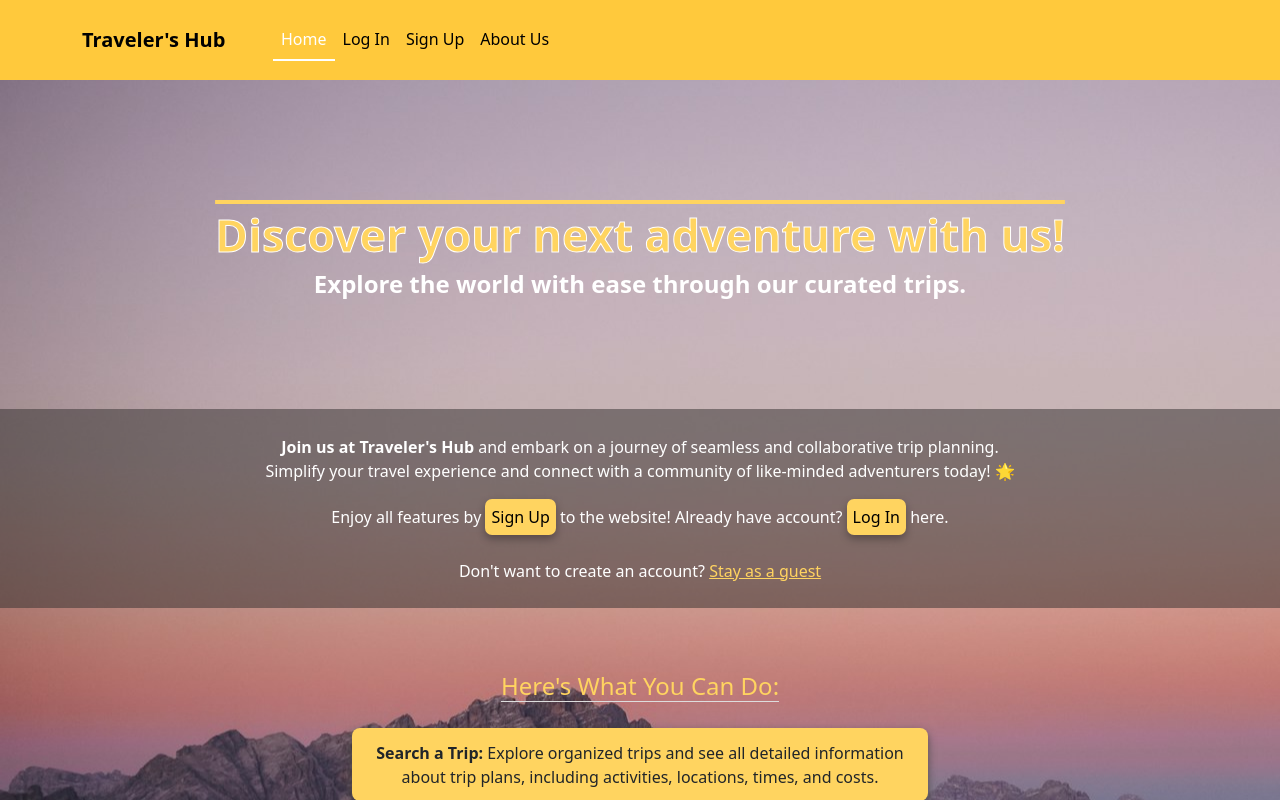
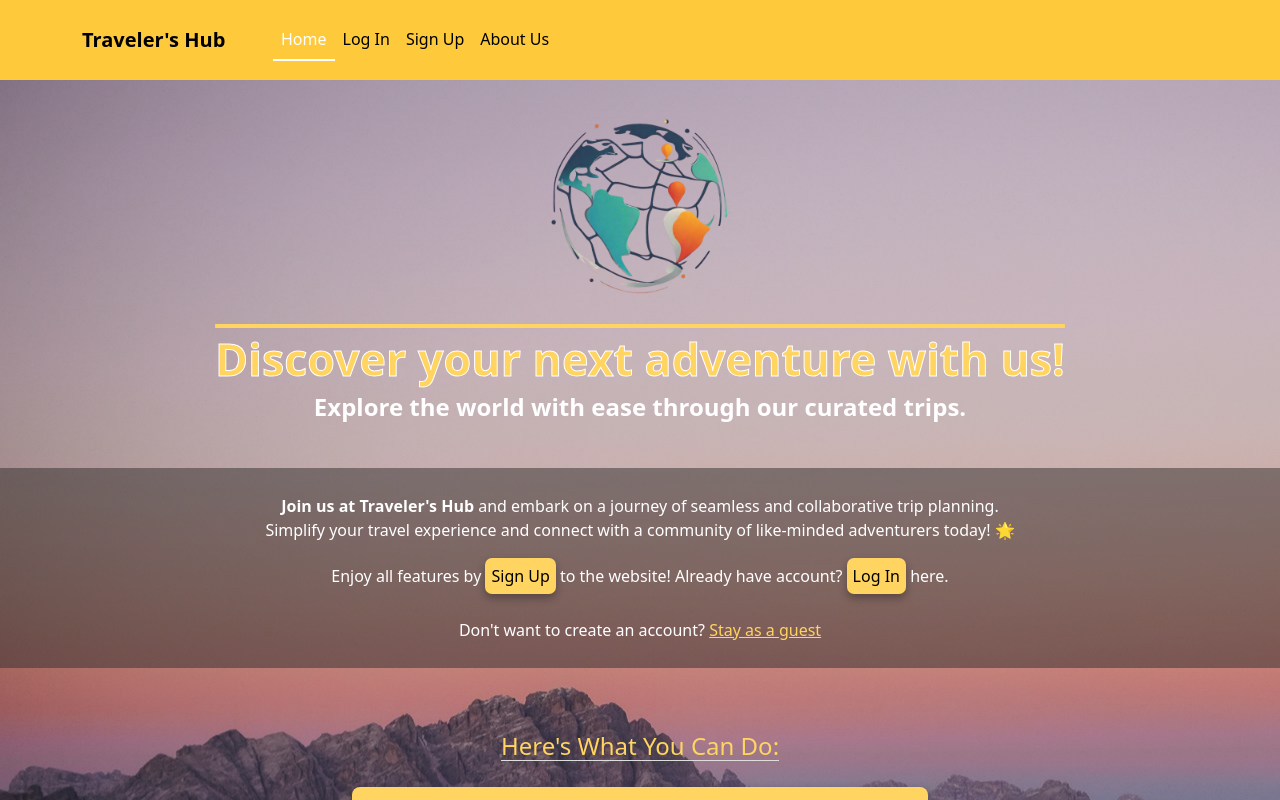
Before and after one commit to VelitskyLev-Coder/TravelerHub, a React (Create React App) app in the folder frontend/: page / in a window 1280 px wide. Shown: the top 800 px of the page. Built offline with nearby package versions, Linux system fonts and the light colour scheme.

Commit message:
gui updates (#5)

```diff
--- a/frontend/public/index.html
+++ b/frontend/public/index.html
@@ -2,7 +2,7 @@
 <html lang="en">
   <head>
     <meta charset="utf-8" />
-    <link rel="icon" href="%PUBLIC_URL%/favicon.ico" />
+    <link rel="icon" href="%PUBLIC_URL%/favicon.png" />
     <meta name="viewport" content="width=device-width, initial-scale=1" />
     <meta name="theme-color" content="#000000" />
     <meta
@@ -24,7 +24,7 @@
       work correctly both with client-side routing and a non-root public URL.
       Learn how to configure a non-root public URL by running `npm run build`.
     -->
-    <title>React App</title>
+    <title>Traveler's Hub</title>
   </head>
   <body>
     <noscript>You need to enable JavaScript to run this app.</noscript>
--- a/frontend/src/components/NavbarUser.js
+++ b/frontend/src/components/NavbarUser.js
@@ -20,7 +20,10 @@ const NavbarUser = () => {
     return (
         <Navbar collapseOnSelect data-bs-theme="dark" expand="lg" className="custom-navbar sticky-top">
             <Container className="container" fluid>
-            <Navbar.Brand href="/homeuser" className='nav-title'>Traveler's Hub</Navbar.Brand>
+            <Navbar.Brand href="/homeuser" className='nav-title'>
+                <img className='navbar-logo' src='/favicon.png' alt=''/>
+                Traveler's Hub
+            </Navbar.Brand>
             <div></div>
             <Navbar.Toggle />
             <Navbar.Collapse>
--- a/frontend/src/index.css
+++ b/frontend/src/index.css
@@ -80,6 +80,12 @@
 .navbar-nav .nav-link.active {
   border-bottom: 2px solid white;
 }
+
+.navbar-logo {
+  width: 40px;
+  height: 40px;
+  margin-right: 8px;
+}
 /************************************/
 
 
@@ -97,6 +103,15 @@
   align-items: center;
 }
 
+.home-container img {
+  width: 200px;
+  height: 200px;
+  top: 0;
+  left: 0;
+  margin-top: 2%;
+  margin-bottom: 2%;
+}
+
 .home-container h3 {
   font-weight: bold;
 }
@@ -105,7 +120,6 @@
   text-align: center;
   color: #FFD460;
   text-decoration: overline #FFD460;
-  padding-top: 10%;
   font-size: 280%;
   -webkit-text-stroke: 1px white;
 }
@@ -113,7 +127,7 @@
 .subheadline-home {
   text-align: center;
   color: white;
-  padding-bottom: 8%;
+  padding-bottom: 3%;
   font-size: 150%;
 }
 
@@ -453,8 +467,8 @@
 
 .ForumChat-title img {
   border-radius: 50%;
-  width: 17px;
-  height: 17px;
+  width: 35px;
+  height: 35px;
   margin-right: 10px;
 }
 
@@ -563,10 +577,28 @@
 /************ userconcept component ************/
 .userConcept-section .concept-card {
   display: flex;
-  width: 290px;
+  width: 390px;
   height: 330px;
   box-shadow: 0 4px 8px rgba(0, 0, 0, 0.3);
   margin-bottom: 6%;
+}
+
+@media (max-width: 440px) {
+  .userConcept-section .concept-card {
+    width: 290px;
+  }
+}
+
+@media (min-width: 992px) and (max-width: 1284px) {
+  .userConcept-section .concept-card {
+    width: 330px;
+  }
+}
+
+@media (min-width: 1285px) {
+  .userConcept-section .concept-card {
+    width: 390px;
+  }
 }
 
 .userConcept-info-scroll-custom {
@@ -680,6 +712,23 @@
   margin-bottom: 1%;
   margin-top: 3%;
   text-decoration: overline #fbedc8;
+}
+
+.tripPlan-tourOperator {
+  display: flex;
+  align-items: center;
+  justify-content: center;
+  font-size: large;
+  font-weight: 700;
+}
+
+.tripPlan-tourOperator img {
+  border-radius: 50px;
+  border: 1px solid black;
+  box-shadow: 0 4px 8px rgba(70, 69, 66, 0.862);
+  width: 90px;
+  height: 90px;
+  margin-right: 10px;
 }
 
 .tripPlan-scheduledItem-accordion {
--- a/frontend/src/pages/Home.js
+++ b/frontend/src/pages/Home.js
@@ -7,6 +7,7 @@ const Home = () => {
     return (
         <section className='background-home'>
             <div className='home-container'>
+                <img src='/favicon.png' alt=''/>
                 <h3 className='headline-home'>Discover your next adventure with us!</h3>
                 <h3 className='subheadline-home'>Explore the world with ease through our curated trips.</h3>
 
--- a/frontend/src/pages/MyBooking.js
+++ b/frontend/src/pages/MyBooking.js
@@ -200,7 +200,7 @@ const MyBooking = () => {
                         {bookings.map((bookTrip, idx) => (
                             <tr key={idx}>
                                 <td>{bookTrip.tripName}</td>
-                                <td>{bookTrip.duration}</td>
+                                <td>{bookTrip.duration} days</td>
                                 <td>{bookTrip.startDate}</td>
                                 <td>{bookTrip.endDate}</td>
                                 <td>{bookTrip.member}</td>
--- a/frontend/src/pages/Profile.js
+++ b/frontend/src/pages/Profile.js
@@ -75,7 +75,6 @@ const Profile = () => {
                 body: formData,
                 headers: {
                     'Authorization': `Bearer ${user.token}`,
-                    // 'Content-Type': 'application/json'
                 }
             })
 
--- a/frontend/src/pages/TripPlan.js
+++ b/frontend/src/pages/TripPlan.js
@@ -98,7 +98,7 @@ const TripPlan = () => {
     useEffect(() => {
         const fetchTripPlan = async () => {
             setIsLoading(true)
-
+            console.log(currAdventureCanvases)
             const response = await fetch(`/api/adventureCanvas/getTripPlanByAdventureCanvasId/${currAdventureCanvases._id}`, {
                 method: 'GET',
                 headers: {
@@ -340,6 +340,12 @@ const TripPlan = () => {
                 </tbody>
             </table>
 
+            <label className='tripPlan-large-label tripPlan-sub-title'>Tour Operator</label>
+            <div className='tripPlan-tourOperator'>
+                <img src={currAdventureCanvases.assignTourOperator.photo} alt=''/>
+                {currAdventureCanvases.assignTourOperator.username}
+            </div>
+
             <label className='tripPlan-large-label tripPlan-sub-title'>Travel Guide</label>
             <div className='tripPlan-info-p-and-travelGuide-div'>
                 {tripPlan && tripPlan.travelGuide!=='' ? tripPlan.travelGuide : 'No Travel Guide has been added for this trip.'}
```
Also changed, not shown: frontend/public/favicon.png (added).
